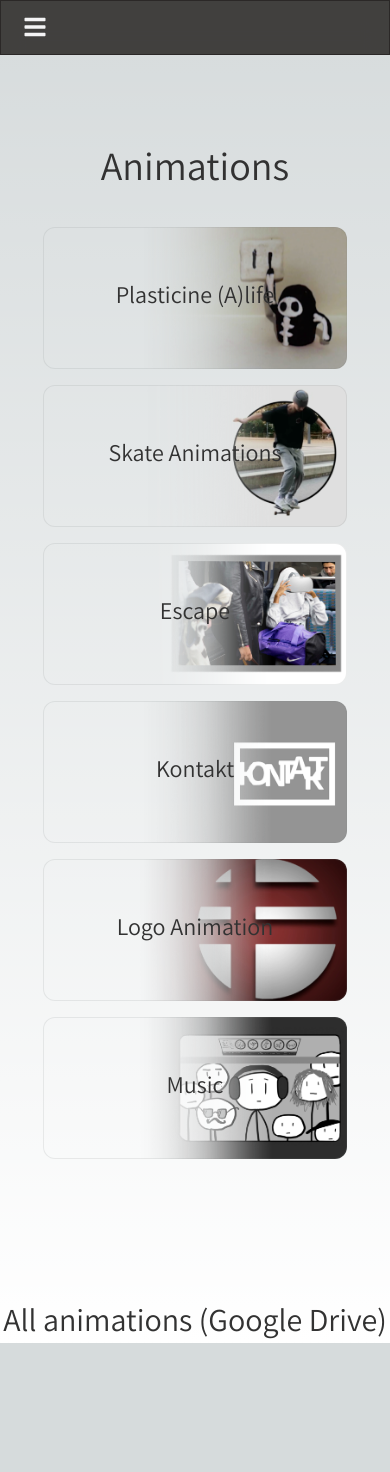
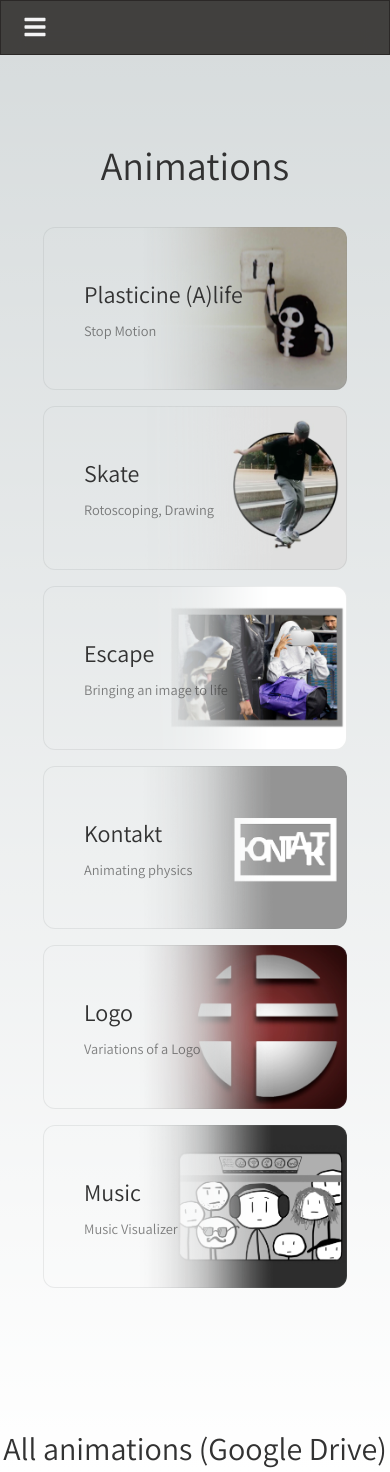
Before and after one commit to flokleiser/nextjs-flo, a Next.js app: page /projects/animations in a window 390 px wide. Before the commit the page ends 1343 px from the top, so only its background shows below. Built offline with nearby package versions, Linux system fonts and the light colour scheme.

Commit message:
trying to fix card title  (did not succeed)

```diff
--- a/app/page.module.css
+++ b/app/page.module.css
@@ -108,15 +108,7 @@
 .card h2 {
   font-size: 1.5rem;
   font-weight: normal;
-  /* text-shadow: 0px 0px 20px rgb(28,25,23); */
-  /* text-shadow:
-    -1px -1px 0px rgba(0, 0, 0, 0.8),
-    1px -1px 0px rgba(0, 0, 0, 0.8),
-    -1px 1px 0px rgba(0, 0, 0, 0.8),
-    1px 1px 0px rgba(0, 0, 0, 0.8);
-  filter: drop-shadow(0px 0px 0px rgba(28,25,2,0.8)); */
   margin-bottom: 0.7rem;
-  /* text-align: center; */
 }
 
 
@@ -126,7 +118,6 @@
   font-size: 0.9rem;
   line-height: 1.5;
   max-width: 30ch;
-  /* text-align: center; */
 }
 
 /*
@@ -233,7 +224,7 @@
     grid-template-columns: 1fr;
     margin-bottom: 120px;
     max-width: 320px;
-    text-align: center;
+    text-align: left;
   }
 
   .card {
--- a/app/projects/animations/page.js
+++ b/app/projects/animations/page.js
@@ -18,78 +18,84 @@ export default function animations() {
                 href='/projects/animations/plasticine'
                 className={styles.card}
                 style={{ backgroundImage: 'url("/images/cards/animations/plasticine card4.png")',
-                    backgroundSize: '101%',
+                    backgroundSize: '102%',
                     backgroundPosition: 'center'}}
                 rel="noopener noreferrer"
                 >
                 <h2>
                     Plasticine (A)life
                 </h2>
+                <p>Stop Motion</p>
                 </a>
 
                 <a
                 href='/projects/animations/skate'
                 className={styles.card}
                 style={{ backgroundImage: 'url("/images/cards/animations/skate transparent2.png")',
-                backgroundSize: '101%',
+                backgroundSize: '102%',
                 backgroundPosition: 'center'}}
                 rel="noopener noreferrer"
                 >
                 <h2>
-                    Skate Animations
+                    Skate
                 </h2>
+                <p>Rotoscoping, Drawing</p>
                 </a>
 
                 <a
                 href='/projects/animations/escape'
                 className={styles.card}
                 style={{ backgroundImage: 'url("/images/cards/animations/escape transparent3.png")',
-                backgroundSize: '101%',
+                backgroundSize: '102%',
                 backgroundPosition: 'center'}}
                 rel="noopener noreferrer"
                 >
                 <h2>
                    Escape
                 </h2>
+                <p>Bringing an image to life</p>
                 </a>
 
                 <a
                 href='/projects/animations/kontakt'
                 className={styles.card}
                 style={{ backgroundImage: 'url("/images/cards/animations/kontakt transparent.png")',
-                backgroundSize: '101%',
+                backgroundSize: '102%',
                 backgroundPosition: 'center'}}
                 rel="noopener noreferrer"
                 >
                 <h2>
                     Kontakt
                 </h2>
+                <p>Animating physics</p>
                 </a>
 
                 <a
                 href='/projects/animations/logo'
                 className={styles.card}
                 style={{ backgroundImage: 'url("/images/cards/animlogo transparent3.png")',
-                backgroundSize: '101%',
+                backgroundSize: '102%',
                 backgroundPosition: 'center'}}
                 rel="noopener noreferrer"
                 >
                 <h2>
-                    Logo Animation
+                    Logo
                 </h2>
+                <p>Variations of a Logo</p>
                 </a>
 
                 <a
                 href='/projects/animations/music'
                 className={styles.card}
                 style={{ backgroundImage: 'url("/images/cards/animations/music transparent3.png")',
-                backgroundSize: '101%',
+                backgroundSize: '102%',
                 backgroundPosition: 'center'}}
                 rel="noopener noreferrer"
                 >
                 <h2>
                     Music
                 </h2>
+                <p>Music Visualizer</p>
                 </a>
             </div>
 
--- a/app/projects/page.js
+++ b/app/projects/page.js
@@ -19,23 +19,15 @@ export default function projects() {
            href='/projects/skylands'
            className={styles.card}
            style={{ backgroundImage: 'url("/images/cards/skylandslogo5 transparent4.png")',
-                backgroundSize: '101%',
+                backgroundSize: '102%',
                 backgroundPosition: 'center',
-                // maskImage: 'linear-gradient(to right, transparent, black)',
-                // maskSize: '75% 100%',
-                // maskPosition: 'right',
-                // maskRepeat: 'no-repeat',
-                // WebkitMaskImage: 'linear-gradient(to right, transparent, black)',
-                // WebkitMaskSize: '75% 100%',
-                // WebkitMaskPosition: 'right',
-                // WebkitMaskRepeat: 'no-repeat',
           }}
                 rel="noopener noreferrer"
             >
             <h2>
                 Skylands
             </h2>
-            <p>VR Game, made with Unity</p>
+            <p>VR Game, Unity</p>
             </a>
 
 
@@ -43,40 +35,42 @@ export default function projects() {
             href = '/projects/creative-coding'
             className={styles.card}
             style={{ backgroundImage: 'url("/images/cards/creative coding transparent3.png")' ,
-            backgroundSize: '101%',
+            backgroundSize: '102%',
             backgroundPosition: 'center'}}
             rel="noopener noreferrer"
             >
             <h2>
                 Creative Coding
             </h2>
+            <p>Generative Art, p5js</p>
             </a>
 
             <a
             href = '/projects/animations'
             className={styles.card}
             style={{ backgroundImage: 'url("/images/cards/animations/plasticine card4.png")',
-            backgroundSize: '101%',
+            backgroundSize: '102%',
             backgroundPosition: 'center'}}
             rel="noopener noreferrer"
             >
             <h2>
                 Animations
             </h2>
+            <p>Adobe After Effects</p>
             </a>
 
             <a
             className={styles.card}
             href = '/projects/sketches'
             style={{ backgroundImage: 'url("/images/cards/sketches transparent2.png")',
-                    backgroundSize: '101%',
+                    backgroundSize: '102%',
                     backgroundPosition: 'center'}}
             rel="noopener noreferrer"
             >
             <h2>
                 Sketches
             </h2>
-            <p>Pages from my sketchbook</p>
+            <p>Sketchbook</p>
             </a>
 
             <a
@@ -84,12 +78,13 @@ export default function projects() {
                 rel="noopener noreferrer"
                 href = '/projects/cad'
                 style={{ backgroundImage: 'url("images/cards/cad transparent2.png")',
-                backgroundSize: '101%',
+                backgroundSize: '102%',
                 backgroundPosition: 'center'}}
             >
             <h2>
                 CAD
             </h2>
+            <p>Modeling, OnShape</p>
             </a>
 
             <a
@@ -97,12 +92,13 @@ export default function projects() {
             className={styles.card}
             rel="noopener noreferrer"
             style={{ backgroundImage: 'url("images/cards/voxel transparent4.png")',
-            backgroundSize: '101%',
+            backgroundSize: '102%',
             backgroundPosition: 'center'}}
             >
             <h2>
                 Voxel Art
             </h2>
+            <p>MagicaVoxel</p>
             </a>
       </div>
     </main>
```
Also changed, not shown: 1 other file (tests, documents, lock files or other folders).
